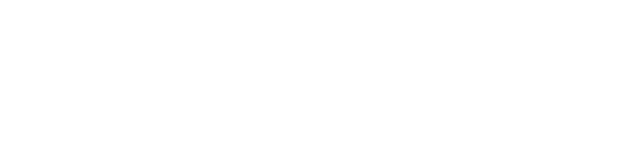
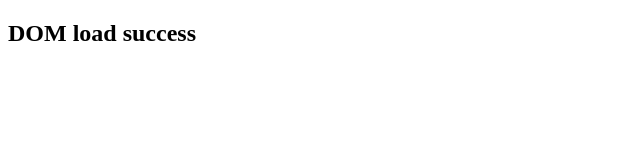
Before and after one commit to acciojob/load-dom-satyamjha09, a website: page main.html in a window 1280 px wide. Shown: the whole page, without its empty margins (0-640 px from the left). Drawn offline with Linux system fonts and the light colour scheme.

Commit message:
created a submission

```diff
--- a/main.html
+++ b/main.html
@@ -7,7 +7,7 @@
 </head>
 
 <body>
-	<!-- the entire body must be written by student -->
+	 <h2 id="DOM">   </h2>
     <script type="text/javascript" src="./script.js">
 </script>
 
--- a/script.js
+++ b/script.js
@@ -1 +1,6 @@
-//your JS code here. If required.
+
+const Dom = document.getElementById("DOM");
+
+document.addEventListener("DOMContentLoaded", (event) => {
+	Dom.textContent = "DOM load success"
+});
```
